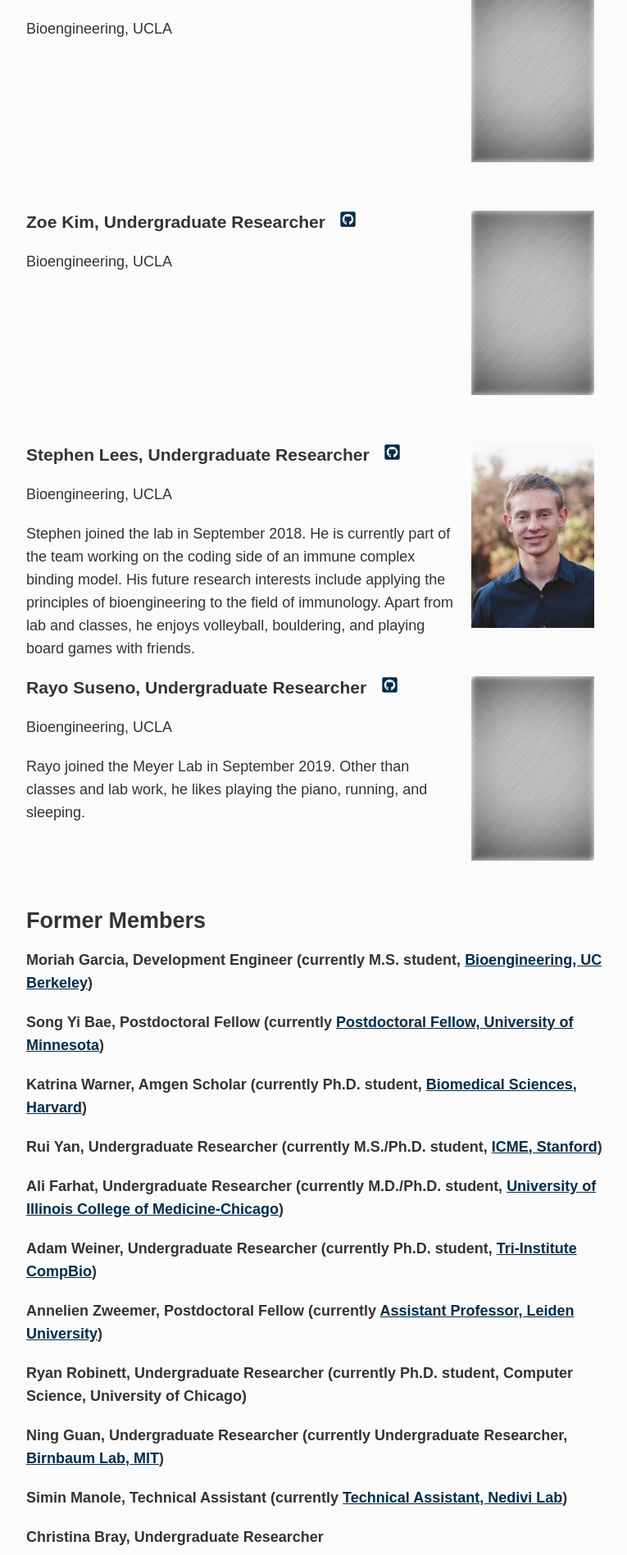
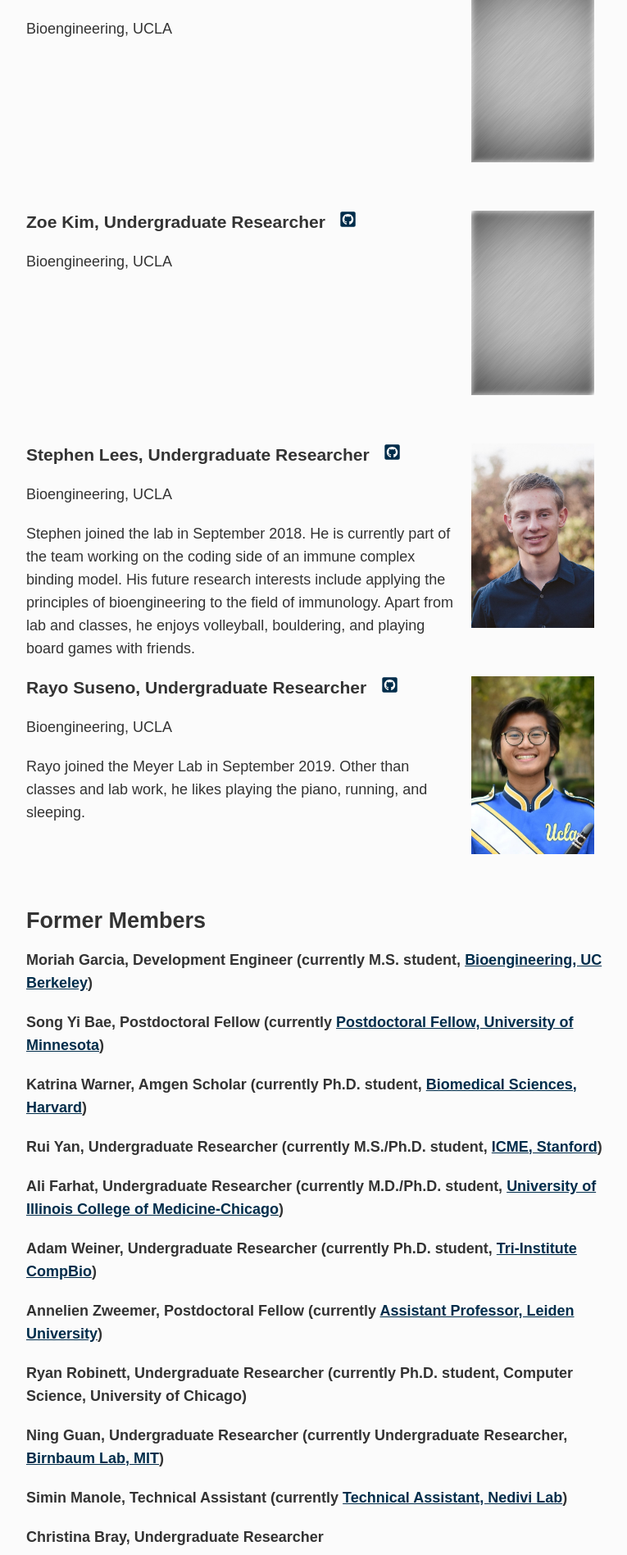
Before and after one commit to meyer-lab/asmlab.org, a Jekyll site: the page built from team/index.md, in a window 1280 px wide. Shown: the part 4213-6110 px from the top of the page at 82% size, without its empty margins (253-1018 px from the left). Built offline with Jekyll 4.4.1, drawn with Linux system fonts in a browser that asks for light colours; some web fonts are replaced.

Commit message:
Update index.md

```diff
--- a/team/index.md
+++ b/team/index.md
@@ -140,7 +140,7 @@ Bioengineering, UCLA
 Stephen joined the lab in September 2018. He is currently part of the team working on the coding side of an immune complex binding model. His future research interests include applying the principles of bioengineering to the field of immunology. Apart from lab and classes, he enjoys volleyball, bouldering, and playing board games with friends.
 
 
-<div class="span_3 right"><img src="/public/photos/blank.jpg" width="150px" alt="Rayo's picture" /></div>
+<div class="span_3 right"><img src="/public/photos/rayo.jpg" width="150px" alt="Rayo's picture" /></div>
 
 ### Rayo Suseno, Undergraduate Researcher&nbsp;&nbsp;&nbsp;<a href="https://github.com/benediktusrayosuseno"><svg class="svg-icon"><use xlink:href="#fa-github"></use></svg></a>
 Bioengineering, UCLA
```
